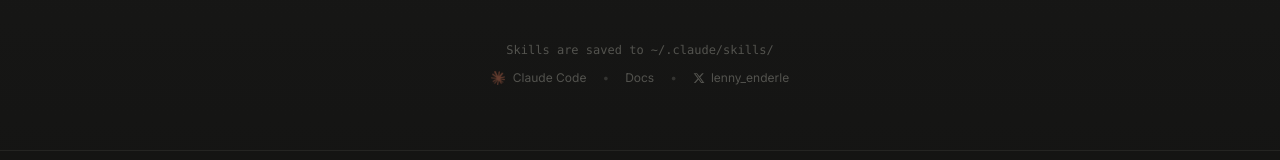
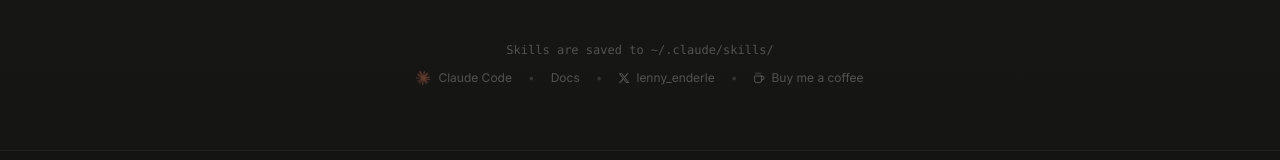
Before and after one commit to lennystepn-hue/claude_skillbuilder, a React (Vite) app in the folder client/: page / in a window 1280 px wide. Shown: the part 966-1126 px from the top of the page. Built offline with nearby package versions, Linux system fonts and the light colour scheme.

Commit message:
feat: add Buy Me a Coffee link in footer

```diff
--- a/client/src/App.jsx
+++ b/client/src/App.jsx
@@ -410,6 +410,16 @@ export default function App() {
               <XIcon size={12} />
               <span>lenny_enderle</span>
             </a>
+            <span className="text-[#b0aea5]/20">•</span>
+            <a
+              href="https://buymeacoffee.com/lennyenderle"
+              target="_blank"
+              rel="noopener noreferrer"
+              className="flex items-center gap-1.5 hover:text-[#d97757] transition"
+            >
+              <Coffee size={12} />
+              <span>Buy me a coffee</span>
+            </a>
           </div>
         </div>
       </main>
```
